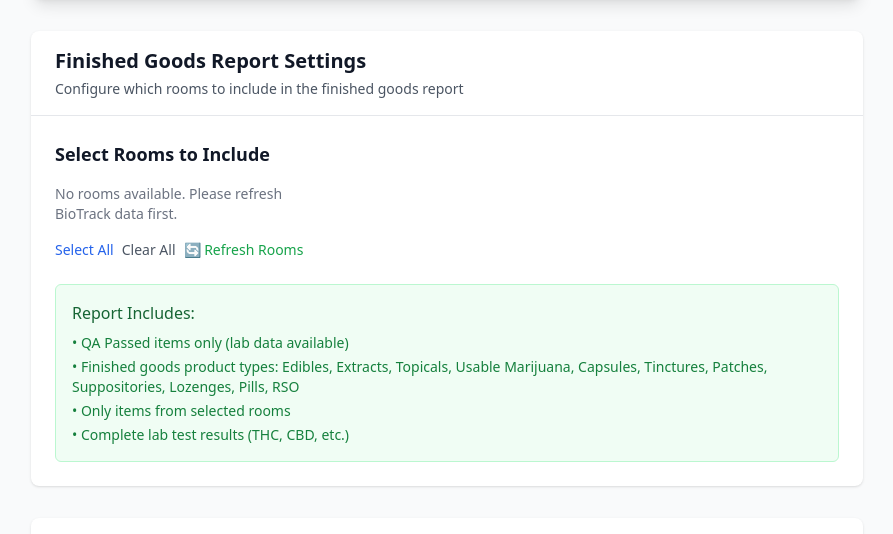
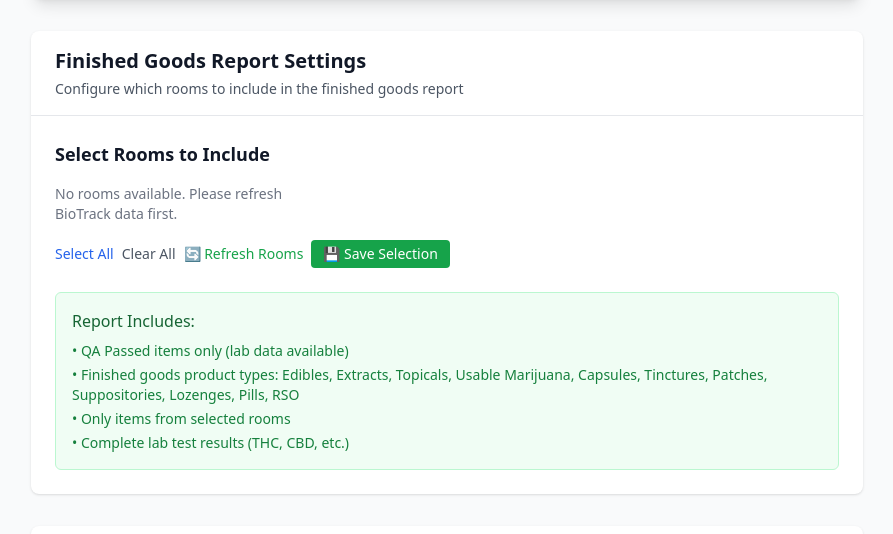
Before and after one commit to duraob/tripmgr_soundview, a Flask app: page /config in a window 1280 px wide. Shown: the part 812-1346 px from the top of the page, without its empty margins (193-1086 px from the left). Run offline with Flask 3, Linux system fonts and the light colour scheme; the visitor is signed in with stand-in values (Sample User, id 1); data that the repository does not hold is empty; some libraries are stand-ins or nearby versions.

Commit message:
FG Report UX

```diff
--- a/templates/config.html
+++ b/templates/config.html
@@ -125,6 +125,9 @@
                         <button onclick="selectAllRooms()" class="text-sm text-blue-600 hover:text-blue-800 font-medium">Select All</button>
                         <button onclick="clearAllRooms()" class="text-sm text-gray-600 hover:text-gray-800 font-medium">Clear All</button>
                         <button onclick="refreshRoomList()" class="text-sm text-green-600 hover:text-green-800 font-medium">🔄 Refresh Rooms</button>
+                        <button onclick="saveRoomSelection()" class="bg-green-600 hover:bg-green-700 text-white px-3 py-1 rounded text-sm font-medium transition-colors">
+                            💾 Save Selection
+                        </button>
                     </div>
                 </div>
 
@@ -740,7 +743,10 @@ async function loadRoomSelection() {
         roomContainer.innerHTML = '';
 
         if (roomsData.rooms && roomsData.rooms.length > 0) {
-            roomsData.rooms.forEach(room => {
+            // Sort rooms alphabetically by name
+            const sortedRooms = roomsData.rooms.sort((a, b) => a.name.localeCompare(b.name));
+
+            sortedRooms.forEach(room => {
                 const isSelected = selectedRooms.includes(room.id.toString());
                 const checkbox = document.createElement('div');
                 checkbox.className = 'flex items-center space-x-2';
@@ -750,7 +756,7 @@ async function loadRoomSelection() {
                            value="${room.id}"
                            ${isSelected ? 'checked' : ''}
                            class="rounded border-gray-300 text-green-600 focus:ring-green-500"
-                           onchange="saveRoomSelection()">
+                           onchange="markAsUnsaved()">
                     <label for="room-${room.id}" class="text-sm text-gray-700">${room.name}</label>
                 `;
                 roomContainer.appendChild(checkbox);
@@ -765,6 +771,14 @@ async function loadRoomSelection() {
 }
 
 async function saveRoomSelection() {
+    const saveButton = event.target;
+    const originalText = saveButton.textContent;
+
+    // Disable button and show loading
+    saveButton.disabled = true;
+    saveButton.textContent = 'Saving...';
+    saveButton.className = 'bg-gray-400 text-white px-3 py-1 rounded text-sm font-medium cursor-not-allowed';
+
     try {
         const checkboxes = document.querySelectorAll('#room-selection input[type="checkbox"]:checked');
         const selectedRooms = Array.from(checkboxes).map(cb => cb.value);
@@ -788,23 +802,38 @@ async function saveRoomSelection() {
         console.error('Error saving room selection:', error);
         document.getElementById('finished-goods-status').textContent = 'Error saving room selection';
         document.getElementById('finished-goods-status').className = 'text-sm text-red-600';
+    } finally {
+        // Re-enable button
+        saveButton.disabled = false;
+        saveButton.textContent = originalText;
+        saveButton.className = 'bg-green-600 hover:bg-green-700 text-white px-3 py-1 rounded text-sm font-medium transition-colors';
     }
 }
 
 function selectAllRooms() {
     const checkboxes = document.querySelectorAll('#room-selection input[type="checkbox"]');
     checkboxes.forEach(cb => cb.checked = true);
-    saveRoomSelection();
+    // Update status to show unsaved changes
+    document.getElementById('finished-goods-status').textContent = 'Changes not saved - click Save Selection';
+    document.getElementById('finished-goods-status').className = 'text-sm text-orange-600';
 }
 
 function clearAllRooms() {
     const checkboxes = document.querySelectorAll('#room-selection input[type="checkbox"]');
     checkboxes.forEach(cb => cb.checked = false);
-    saveRoomSelection();
+    // Update status to show unsaved changes
+    document.getElementById('finished-goods-status').textContent = 'Changes not saved - click Save Selection';
+    document.getElementById('finished-goods-status').className = 'text-sm text-orange-600';
 }
 
 function refreshRoomList() {
     loadRoomSelection();
+}
+
+function markAsUnsaved() {
+    // Update status to show unsaved changes
+    document.getElementById('finished-goods-status').textContent = 'Changes not saved - click Save Selection';
+    document.getElementById('finished-goods-status').className = 'text-sm text-orange-600';
 }
 
 async function downloadFinishedGoodsReport() {
```
